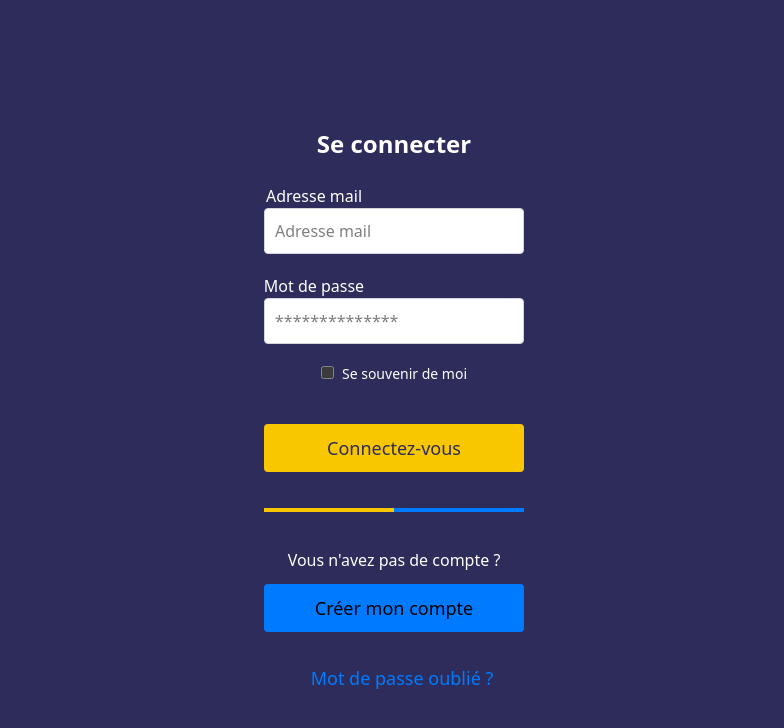
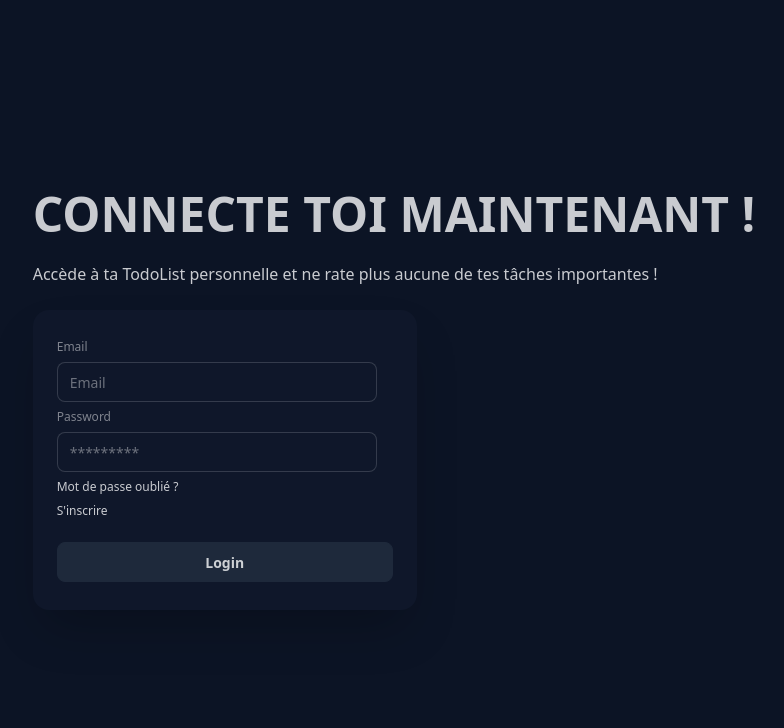
Before and after one commit to Jordanbouaissa25/Mytodolist, a React (Vite) app in the folder vite-project/: page /Login in a window 1280 px wide. Shown: the top 728 px of the page, without its empty margins (246-1030 px from the left). Built offline with nearby package versions, Linux system fonts and the light colour scheme.

Commit message:
Register bug no fix

```diff
--- a/vite-project/src/Application/Page/Login.tsx
+++ b/vite-project/src/Application/Page/Login.tsx
@@ -56,68 +56,32 @@ async function connexion(username: string, password: string) {
   };
 
   return (
-    <div className="flex flex-col justify-center items-center min-h-screen bg-[#2D2C5A] text-white">
-      <div className="flex flex-col items-center justify-center w-full">
-        <form onSubmit={(e)=>{e.preventDefault();connexion(email, password)}} className="p-5 rounded-lg w-[300px] text-center">
-          <h2 className="mb-6 text-2xl font-semibold">Se connecter</h2>
-
-          <p className="text-red-500 mb-4">{error}</p>
-
-          <div className="relative right-20">
-            <label htmlFor="mail" className="mb-2 text-md">Adresse mail</label>
-          </div>
-          <div className="mb-5">
-            <input
-              type="email"
-              value={email}
-              onChange={handleEmailChange}
-              placeholder="Adresse mail"
-              className="w-full p-2.5 rounded border border-gray-300 text-black bg-white"
-              required
-            />
-          </div>
-          <div className="relative right-20">
-            <label htmlFor="password">Mot de passe</label>
-          </div>
-          <div className="mb-5">
-            <input
-              type="password"
-              value={password}
-              onChange={handlePasswordChange}
-              placeholder="**************"
-              className="w-full p-2.5 rounded border border-gray-300 text-black bg-white"
-              required
-            />
-          </div>
-
-          <div className="flex justify-center items-center mb-10">
-            <label className="text-sm">
-              <input
-                type="checkbox"
-                checked={rememberMe}
-                onChange={handleRememberMeChange}
-                className="mr-2"
-              />
-              Se souvenir de moi
-            </label>
-          </div>
-          <button type="submit" className="w-full p-2.5 bg-[#f8c700] rounded text-[#2D2C5A] text-lg mb-5 cursor-pointer">
-            Connectez-vous
-          </button>
-          <div className="my-4">
-            <div className="relative w-full h-1 bg-[#007bff] mb-6">
-              <div className="absolute left-0 h-1 bg-[#f8c700]" style={{ width: "50%" }} ></div>
-          </div>
-          </div>
-          <p className="p-3">Vous n'avez pas de compte ?</p>
-          <div className="flex justify-between mb-3 text-sm">
-            <button onClick={() => navigate("/register")} className="w-full p-2.5 bg-[#007bff] mt-0 rounded text-[#000000] text-lg cursor-pointer">
-              Créer mon compte
-            </button>
-          </div>
-        </form>
-            <NavLink to="/reset" className="text-[#007bff] ml-4 text-lg">Mot de passe oublié ?</NavLink>
+    <div className="hero bg-base-200 min-h-screen">
+  <div className="hero-content flex-col lg:flex-row-reverse">
+    <form onSubmit={(e)=>{e.preventDefault();connexion(email, password)}}>
+    <div className="text-center lg:text-left">
+      <h1 className="text-5xl font-bold"> CONNECTE TOI MAINTENANT !</h1>
+      <p className="py-6">
+        Accède à ta TodoList personnelle et ne rate plus aucune de tes tâches importantes !
+      </p>
+    </div>
+    <div className="card bg-base-100 w-full max-w-sm shrink-0 shadow-2xl">
+      <div className="card-body">
+        <fieldset className="fieldset">
+          <label className="label">Email</label>
+          <input type="email"  value={email}
+              onChange={handleEmailChange}  className="input" placeholder="Email" />
+          <label className="label">Password</label>
+          <input type="password" value={password}
+              onChange={handlePasswordChange}  className="input" placeholder="*********" />
+          <div><a className="link link-hover">Mot de passe oublié ?</a></div>
+           <div><a onClick={() => navigate("/Register")} className="link link-hover">S'inscrire</a></div>
+          <button onClick={() => navigate("/")} className="btn btn-neutral mt-4">Login</button>
+        </fieldset>
       </div>
     </div>
-  );
+    </form>
+  </div>
+</div>
+  )
 };
--- /dev/null
+++ b/vite-project/src/Application/Page/Register.tsx
@@ -0,0 +1,85 @@
+import React, { useState } from "react";
+import { useNavigate } from "react-router-dom";
+import { http } from "../../Http/Axios.Instance";
+
+export const Register: React.FC = () => {
+  const [email, setEmail] = useState<string>("");
+  const [password, setPassword] = useState<string>("");
+  const [confirmPassword, setConfirmPassword] = useState<string>("");
+  const [error, setError] = useState<string | null>(null);
+  const navigate = useNavigate();
+
+  async function inscription(email: string, password: string, confirmPassword: string) {
+
+    if (password !== confirmPassword) {
+      setError("Les mots de passe ne correspondent pas.");
+      return
+    }
+
+    try {
+      const response = await http.post("/register", { email, password, confirmPassword });
+
+      if (response.status === 201) {
+        console.log("Inscription réussie");
+        const token = response.data.token;
+        const _id = response.data._id;
+
+        localStorage.setItem("token", token);
+        localStorage.setItem("userId", _id);
+        navigate("/"); // Rediriger l'utilisateur après une inscription réussie
+      } else {
+        setError("Impossible de s'inscrire.");
+      }
+    } catch (error) {
+      console.error("Le mot de passe doit contenir 8 caractères, ou l'adresse-mail est déja existante:", error);
+      setError("Le mot de passe doit contenir 8 caracères, ou l'adresse-mail est déja existante.");
+    }
+  }
+
+  return (
+    <div className="hero bg-base-200 min-h-screen">
+         <form
+        onSubmit={(e) => {
+          e.preventDefault();
+          inscription(email, password, confirmPassword);
+        }}
+        className="p-6 rounded-lg w-[300px] text-center"
+      ></form>
+  <div className="hero-content flex-col lg:flex-row-reverse">
+
+    <div className="text-center lg:text-left">
+      <h1 className="text-5xl font-bold">S'INSCRIRE MAINTENANT</h1>
+      <p className="py-6">
+        Bénéficier de ma TodoList pour vous souvenir de toutes vos tâches importantes !
+      </p>
+    </div>
+    <div className="card bg-base-100 w-full max-w-sm shrink-0 shadow-2xl">
+      <div className="card-body">
+        <fieldset className="fieldset">
+          <label className="label">Email</label>
+          <input type="email"    value={email}
+            onChange={(e) => setEmail(e.target.value)}  className="input" placeholder="Email" required />
+          <label className="label">Password</label>
+          <input type="password"  value={password}
+            onChange={(e) => setPassword(e.target.value)} className="input" placeholder="*********" />
+            <label className="label">Confirm Password</label>
+            <input type="Confirmpassword" value={confirmPassword}
+            onChange={(e) => setConfirmPassword(e.target.value)} className="input" placeholder="*********" />
+          <div><a className="link link-hover">Mot de passe oublié ?</a></div>
+           <div><a onClick={() => navigate("/Register")} className="link link-hover">S'inscrire</a></div>
+           <fieldset className="fieldset bg-base-100 border-base-300 rounded-box w-64 border p-4">
+  <legend className="fieldset-legend">Register options</legend>
+  <label className="label">
+    <input type="checkbox" required defaultChecked className="checkbox" />
+    J'accepte les termes et conditions
+  </label>
+</fieldset>
+          {/* <button className="btn btn-neutral mt-4">S'inscrire</button> */}
+          <button onClick={() => navigate("/Login")} className="btn btn-neutral mt-4" > S'inscrire </button>
+        </fieldset>
+      </div>
+    </div>
+  </div>
+</div>
+  )
+};
--- a/vite-project/src/Components/Navbar.tsx
+++ b/vite-project/src/Components/Navbar.tsx
@@ -37,7 +37,8 @@ export const NavBar = () => {
           </a>
         </li>
         <li><a>Settings</a></li>
-        <li><a>Logout</a></li>
+        <NavLink to="/login"><li><a>Logout</a></li></NavLink>
+        {/* <li><a>Logout</a></li> */}
       </ul>
     </div>
   </div>
```
Also changed, not shown: vite-project/src/Application/Page/TodoList.tsx (+0 -9 lines), vite-project/src/router/router.tsx (+6 -1 lines), vite-project/src/Application/Page/DarkItem.tsx (deleted).
